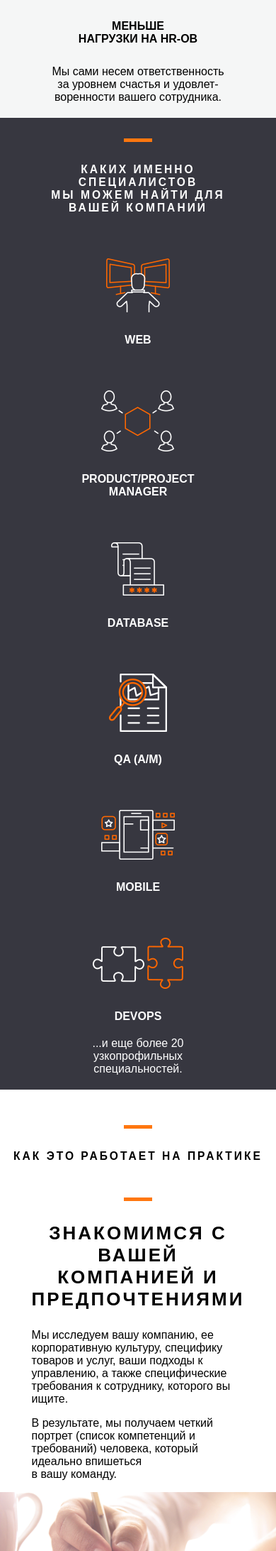
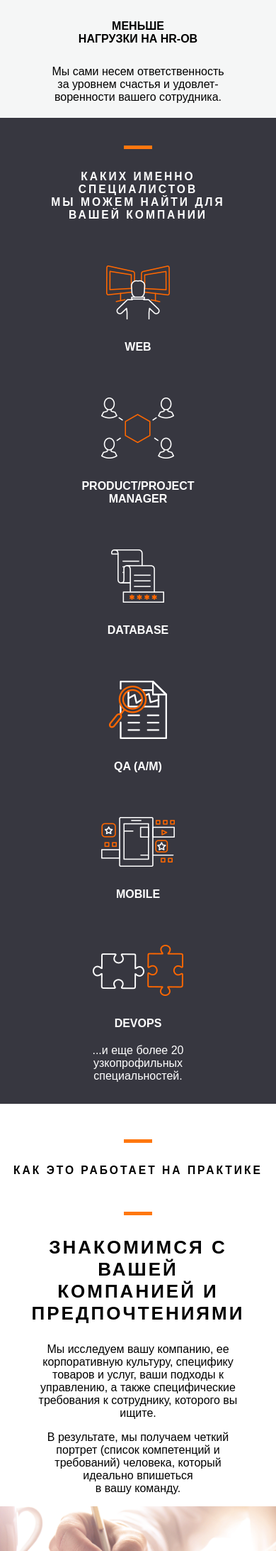
Before and after one commit to ValerCheck/dedicateteam.com, a PHP site: page / in a window 390 px wide. Shown: the part 3345-5530 px from the top of the page at 71% size. Run offline with PHP 8.4, Linux system fonts and the light colour scheme.

Commit message:
Mobile design fix for obsolete webkit-box

```diff
--- a/index.html
+++ b/index.html
@@ -2,7 +2,7 @@
 	<head>
 		<title>DedicateTeam</title>
 		<meta charset="utf-8">
-		<meta name="viewport" content="width=device-width, initial-scale=1.0, user-scalable=no">
+		<meta name="viewport" content="width=device-width, initial-scale=1.0, max-scale=1.0, min-scale=1.0, user-scalable=no">
 		<link rel="stylesheet" type="text/css" href="./styles/style.css">
 		<link rel="stylesheet" type="text/css" href="./styles/mobile-style.css">
 		<script src="./scripts/jquery-1.11.3.min.js"></script>
@@ -113,8 +113,8 @@
 			<div class="block content">
 				<div class="flex-container column" style="padding-top: 48px;">
 					<hr class="ruler equalizer"/>
-					<span class="feat-h1 text black center">Аутстаффинг - это отличный способ<br/>пополнить команду</span>
-					<span class="subtitle-l1 black center">в современном IT мире таким форматом построения команд пользуются многие</span>
+					<div class="feat-h1 text black center">Аутстаффинг - это отличный способ<br/>пополнить команду</div>
+					<div class="subtitle-l1 black center">в современном IT мире таким форматом построения команд пользуются многие</div>
 
 					<div class="flex-container row outstaff-reasons-list">
 						<div class="flex-container row baseline mobile-column">
@@ -144,10 +144,10 @@
 			</div>
 		</div>
 
-		<div class="block we-can-find">
+		<div class="block we-can-find mobile-padding">
 			<div class="block content">
 				<div class="flex-container row height-inherit">
-					<div class="flex-container column full-width">
+					<div class="flex-container column full-width mobile-center">
 						<hr class="ruler equalizer"/>
 						<span class="feat-h1 center spacing">Каких именно специалистов<br/>мы можем найти для вашей компании</span>
 
@@ -198,7 +198,7 @@
 		</div>
 
 		<div class="block how-it-works">
-			<div class="flex-container column">
+			<div class="flex-container column mobile-center">
 				<div style="margin:40px 0">
 					<hr class="ruler equalizer"/>
 					<span class="feat-h1 center spacing">Как это работает на практике</span>
@@ -262,7 +262,7 @@
 			</div>
 		</div>
 
-		<div class="block best-solution pos-rel">
+		<div class="block best-solution pos-rel mobile-center mobile-padding">
 			<div class="full-width">
 				<div class="block content">
 					<div class="flex-container column height-inherit with-last-child-fill">
@@ -278,7 +278,7 @@
 			</div>
 		</div>
 
-		<div class="block whom-do-you-need mobile-padding">
+		<div class="block whom-do-you-need mobile-padding mobile-center mobile-padding">
 			<div class="block content">
 				<div class="flex-container row height-inherit">
 					<div class="flex-container column">
@@ -293,9 +293,9 @@
 			</div>
 		</div>
 
-		<div class="block why-do-you-like-us">
+		<div class="block why-do-you-like-us mobile-center">
 			<div class="flex-container column">
-				<div style="margin:40px 0" class="mobile content center">
+				<div style="margin:40px 0" class="mobile content center mobile-center">
 					<hr class="ruler equalizer"/>
 					<span class="feat-h1 center spacing">Почему вам понравится работать с нами</span>
 				</div>
@@ -381,9 +381,9 @@
 		<div class="block cost-plus-model mobile-padding">
 			<div class="block content">
 				<div class="flex-container row height-inherit">
-					<div class="flex-container column full-width">
+					<div class="flex-container column full-width mobile-center">
 						<span class="feat-h1 center spacing">Мы работаем по принципу cost+ model</span>
-						<div class="flex-container row cost-plus-items mobile-column" style="margin-top: 20px;">
+						<div class="flex-container row cost-plus-items mobile-column mobile-center" style="margin-top: 20px;">
 							<div class="flex-container row cost-plus-item mobile-column">
 								<img src="./images/block-10-free-search-icon.png"/>
 								<p class="feat-p">
@@ -415,7 +415,7 @@
 			</div>
 		</div>
 
-		<div class="block ready-to-begin mobile-padding">
+		<div class="block ready-to-begin mobile-padding mobile-center">
 			<div class="block content">
 				<div class="flex-container row height-inherit">
 					<div class="flex-container column">
@@ -430,7 +430,7 @@
 			</div>
 		</div>
 
-		<div class="block something-else mobile-padding">
+		<div class="block something-else mobile-padding mobile-center">
 			<div class="block content">
 				<div class="flex-container row height-inherit">
 					<div class="flex-container column">
@@ -474,15 +474,15 @@
 			</div>
 		</div>
 
-		<div class="block our-partners mobile-padding">
+		<div class="block our-partners mobile-padding mobile-center">
 			<div class="block content">
-				<div class="flex-container row height-inherit">
+				<div class="flex-container row height-inherit mobile-column">
 					<div class="flex-container column full-width">
 						<div class="center">
 							<hr class="ruler margin-bottom-40"/>
 							<span class="feat-h1 spacing black">С нами уже работают</span>
 						</div>
-						<div class="flex-container row partners-items mobile-wrap">
+						<div class="flex-container row partners-items mobile-wrap mobile-column">
 							<div>
 								<img src="./images/block-13-img-1.png"/>
 							</div>
@@ -504,7 +504,7 @@
 			</div>
 		</div>
 
-		<div class="block turnkey-projects mobile-padding">
+		<div class="block turnkey-projects mobile-padding mobile-center">
 			<div class="block content">
 				<div class="flex-container row height-inherit">
 					<div class="flex-container column full-width">
@@ -513,22 +513,22 @@
 							<span class="feat-h1 spacing">Реализованные под ключ проекты</span>
 						</div>
 						<div class="feat-slider">
-							<div class="flex-container row slider-items mobile-column" style="height: 240px;">
+							<div class="flex-container row slider-items mobile-column mobile-center" style="height: 240px;">
 								<div class="flex-container row slider-item">
 									<div class="flex-container column">
-										<span class="feat-p bold white" style="font-size:24px;">Dynamika.com.ua</span>
+										<div class="feat-p center bold white" style="font-size:24px;">Dynamika.com.ua</div>
 									</div>
 								</div>
 
 								<div class="flex-container row slider-item">
 									<div class="flex-container column">
-										<span class="feat-p bold white" style="font-size:24px;">itsquiz.com</span>
+										<div class="feat-p center bold white" style="font-size:24px;">itsquiz.com</div>
 									</div>
 								</div>
 
 								<div class="flex-container row slider-item hovered mobile-active">
 									<div class="flex-container column text justify" style="padding: 30px;">
-										<span class="feat-p bold white uppercase" style="font-size:24px;">Xjs</span>
+										<div class="feat-p center bold white uppercase" style="font-size:24px;">Xjs</div>
 										<p class="feat-p">
 											Spreadsheet engine fully written in JavaScript and optimized for maximum perfomance (up to 1mln cells). Allows to run MS Excel files directly in a browser or on a server
 										</p>
@@ -552,14 +552,14 @@
 			</div>
 		</div>
 
-		<div class="block contact-us mobile-padding">
+		<div class="block contact-us mobile-padding mobile-center">
 			<div class="block content">
 				<div class="flex-container row full-width height-inherit">
 					<div class="flex-container column" style="padding-top: 48px;">
 						<hr class="ruler equalizer"/>
 						<span class="feat-h1 text center">Свяжитесь с нами, и мы начнем работать</span>
 
-						<div class="flex-container row contact-us-items full-width">
+						<div class="flex-container row contact-us-items full-width mobile-column mobile-center">
 							<div class="flex-container column contact-item">
 								<div class="flex-container row rounded">
 									<img src="./images/block-15-img-1.png"/>
@@ -598,7 +598,7 @@
 		<div class="block footer mobile-padding">
 			<div class="block content">
 				<div class="flex-container row full-width height-inherit mobile-column">
-					<div class="flex-container row half-width flex-left height-inherit mobile-full-width mobile-column real-contacts">
+					<div class="flex-container row half-width flex-left height-inherit mobile-full-width mobile-column real-contacts mobile-center">
 						<div class="flex-container row mobile-center" style="margin-right:60px;">
 							<img src="./images/footer-phone-icon.png" style="margin-right: 10px;"></img>
 							<span class="feat-p bold">(+380)68-30-84-784</span>
--- a/styles/mobile-style.css
+++ b/styles/mobile-style.css
@@ -27,50 +27,27 @@
 		height: 100%;
 	}
 
-	.block.title {
-		height: auto;
-	}
-
-	.block.replenish-a-team {
-		height: auto;
-	}
-
-	.block.something-else {
+	.block.title,
+	.block.replenish-a-team,
+	.block.cost-plus-model,
+	.block.whom-do-you-need,
+	.block.ready-to-begin,
+	.block.something-else,
+	.block.we-can-find,
+	.block.contact-us,
+	.block.our-partners,
+	.block.turnkey-projects,
+	.block.get-detailed-proposal,
+	.block.best-solution,
+	.block.footer {
 		height: auto;
 	}
 
 	.block.we-can-find {
-		height: auto;
 		padding: 20px 0;
 	}
 
-	.block.cost-plus-model {
-		height: auto;
-	}
-
-	.block.whom-do-you-need,
-	.block.ready-to-begin {
-		height: auto;
-	}
-
-	.block.contact-us {
-		height: auto;
-	}
-
-	.block.our-partners {
-		height: auto;
-	}
-
-	.block.turnkey-projects {
-		height: auto;
-	}
-
-	.block.get-detailed-proposal {
-		height: auto;
-	}
-
 	.block.best-solution {
-		height: auto;
 		background-color: rgba(55,55,64,0.44);
 	}
 
@@ -91,7 +68,6 @@
 	}
 
 	.block.footer {
-		height: auto;
 		background-color: #1c1c20;
 	}
 
@@ -225,6 +201,8 @@
 	}
 
 	.flex-container.mobile-column {
+		-webkit-box-orient: vertical !important;
+		-webkit-box-direction: normal !important;
 		flex-direction: column !important;
 		height: auto !important;
 		margin-left: auto !important;
@@ -237,6 +215,7 @@
 	}
 
 	.text-with-icon {
+		width: 100%;
 		-webkit-box-flex: 1.0;
 	}
 
@@ -317,6 +296,12 @@
 		width: 167px;
 		border: 3px solid #ff7111;
 		border-radius: 50%;
+		-webkit-box-orient: vertical;
+		-webkit-box-align: center;
+	}
+
+	.contact-item {
+		-webkit-box-align: center;
 	}
 
 	.slider-item {
@@ -474,6 +459,7 @@
 
 	.reason-item {
 		margin: 20px 0;
+		text-align: center;
 	}
 
 	.reason-desc {
@@ -510,6 +496,8 @@
 	.mobile-center {
 		margin-left: auto !important;
 		margin-right: auto !important;
+		text-align: center;
+		-webkit-box-align: center;
 	}
 
 	.feat-text {
@@ -537,6 +525,7 @@
 		font-family: arial;
 		text-transform: uppercase;
 		margin: 2px;
+		font-size: 150%;
 		font-size: 8vmin;
 		font-weight: bold;
 		letter-spacing: 4px;
@@ -613,6 +602,7 @@
 		border: 3px solid #282828;
 		padding: 0 31px;
 		height: 60px;
+		-webkit-box-align: center;
 	}
 
 	.feat-slider-btn.left,
@@ -740,6 +730,7 @@
 
 	.social-profiles a {
 		margin: 0 5px;
+		text-decoration: none;
 	}
 
 	.real-contacts > div {
```
